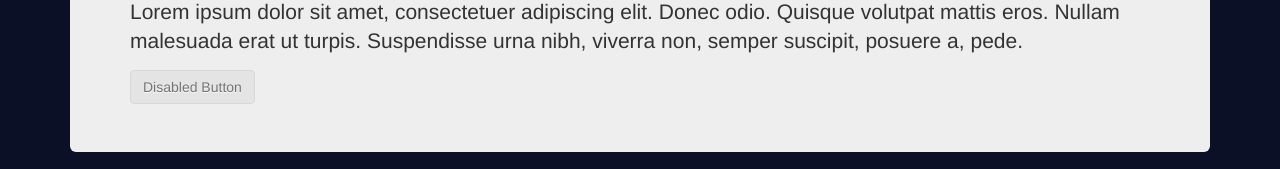
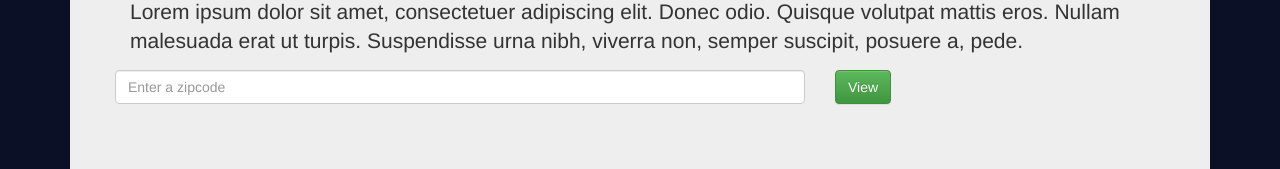
Before and after one commit to smithandrewl/GeoNamesWeatherDemo, an Angular app: page / in a window 1280 px wide. Shown: the part 507-676 px from the top of the page. Built offline with nearby package versions, Linux system fonts and the light colour scheme.

Commit message:
Added shell component for entering a zipcode and hitting view.

```diff
--- a/src/app/app.component.html
+++ b/src/app/app.component.html
@@ -20,7 +20,9 @@
       </p>
 
       <p>
-        <div class="btn btn-default disabled">Disabled Button</div>
+        <app-weather-lookup></app-weather-lookup>
+      </p>
+
 
     </div>
 
--- a/src/app/app.module.ts
+++ b/src/app/app.module.ts
@@ -2,10 +2,12 @@ import { BrowserModule } from '@angular/platform-browser';
 import { NgModule } from '@angular/core';
 
 import { AppComponent } from './app.component';
+import { WeatherLookupComponent } from './weather-lookup/weather-lookup.component';
 
 @NgModule({
   declarations: [
-    AppComponent
+    AppComponent,
+    WeatherLookupComponent
   ],
   imports: [
     BrowserModule
--- /dev/null
+++ b/src/app/weather-lookup/weather-lookup.component.html
@@ -0,0 +1,14 @@
+<div class="row">
+
+  <div class="form-group row">
+
+    <div class="col-sm-8">
+    <input type="text" class="form-control" id="txtZipCode" placeholder="Enter a zipcode"/>
+    </div>
+
+    <div class="col-sm-2">
+      <div class="btn btn-success">View</div>
+    </div>
+  </div>
+
+</div>
--- /dev/null
+++ b/src/app/weather-lookup/weather-lookup.component.ts
@@ -0,0 +1,15 @@
+import { Component, OnInit } from '@angular/core';
+
+@Component({
+  selector: 'app-weather-lookup',
+  templateUrl: './weather-lookup.component.html',
+  styleUrls: ['./weather-lookup.component.css']
+})
+export class WeatherLookupComponent implements OnInit {
+
+  constructor() { }
+
+  ngOnInit() {
+  }
+
+}
```
Also changed, not shown: src/app/weather-lookup/weather-lookup.component.css (added), 1 other file (tests, documents, lock files or other folders).
